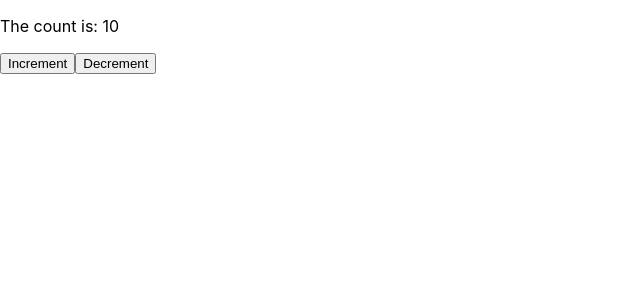
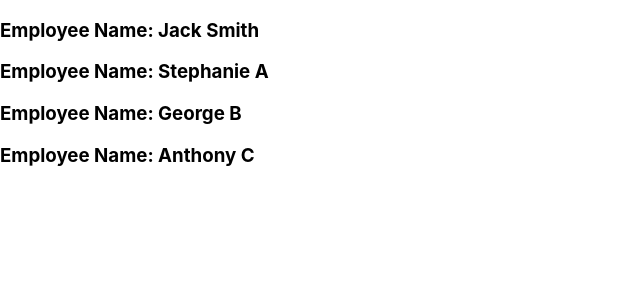
Before and after one commit to benjaminhpham/advanced-react, a React (Create React App) app: page / in a window 1280 px wide. Shown: the top 300 px of the page, without its empty margins (0-640 px from the left). Built offline with nearby package versions, Linux system fonts and the light colour scheme.

Commit message:
finished lesson-3: props, destructuring and spreading

```diff
--- a/src/App.js
+++ b/src/App.js
@@ -1,10 +1,12 @@
 import "./App.css";
 import App2 from "./lessons/lesson-2/App2";
+import App3 from "./lessons/lesson-3/App3";
 
 function App() {
   return (
     <>
-      <App2 />
+      {/* <App2 /> */}
+      <App3 />
     </>
   );
 }
--- a/src/lessons/lesson-3/App3.jsx
+++ b/src/lessons/lesson-3/App3.jsx
@@ -1,5 +1,20 @@
 import React from "react";
+import Employee from "./Employee";
+
+const employeeInfo = [
+  { firstName: "Jack", lastName: "Smith", age: 21, employeeId: 1 },
+  { firstName: "Stephanie", lastName: "A", age: 28, employeeId: 2 },
+  { firstName: "George", lastName: "B", age: 32, employeeId: 3 },
+  { firstName: "Anthony", lastName: "C", age: 25, employeeId: 4 },
+];
 
 export default function App3() {
-  return <div>3</div>;
+  return (
+    <>
+      {employeeInfo.map((employee, index) => {
+        // using spread operator to pass props
+        return <Employee key={employee.employeeId} {...employee} />;
+      })}
+    </>
+  );
 }
--- /dev/null
+++ b/src/lessons/lesson-3/Employee.jsx
@@ -0,0 +1,11 @@
+import React from "react";
+
+export default function Employee({ firstName: first, lastName: last }) {
+  return (
+    <div>
+      <h3>
+        Employee Name: {first} {last}
+      </h3>
+    </div>
+  );
+}
```
